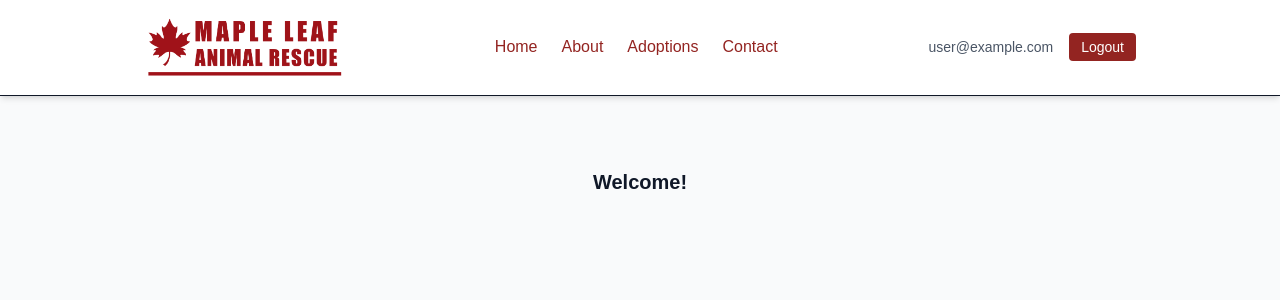
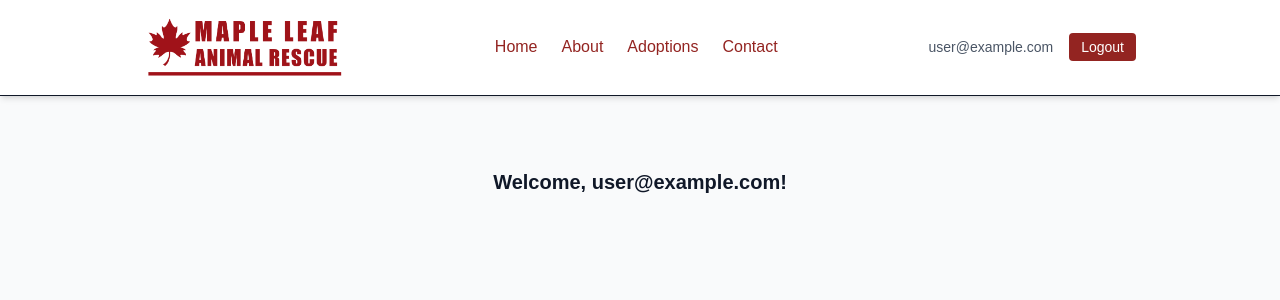
Before and after one commit to jiwonuh/Maple-Leaf-Animal-Rescue, a Next.js app: page /dashboard in a window 1280 px wide. Shown: the top 300 px of the page. Built offline with nearby package versions, Linux system fonts and the light colour scheme; no server answers; sample sign-in values are in the browser's storage.

Commit message:
Update page.js

```diff
--- a/app/dashboard/page.js
+++ b/app/dashboard/page.js
@@ -1,29 +1,22 @@
 'use client';
 import { useEffect } from 'react';
 import { useRouter } from 'next/navigation';
-import { auth } from '../../lib/firebase';
-
+import { useSession } from 'next-auth/react';
 
 export default function DashboardPage() {
   const router = useRouter();
+  const { data: session, status } = useSession();
 
   useEffect(() => {
-    const unsubscribe = auth.onAuthStateChanged((user) => {
-      if (!user) {
-        router.push('/login');
-      }
-    });
-    return () => unsubscribe();
-  }, [router]);
-
-
+    if (status === 'loading') return;
+    if (!session) router.push('/login');
+  }, [session, status, router]);
 
   return (
     <div className="mt-8 space-y-4">
       <div className="text-xl font-bold">
-        Welcome!
+        Welcome{session?.user?.email ? `, ${session.user.email}` : ''}!
       </div>
-
     </div>
   );
 }
```
